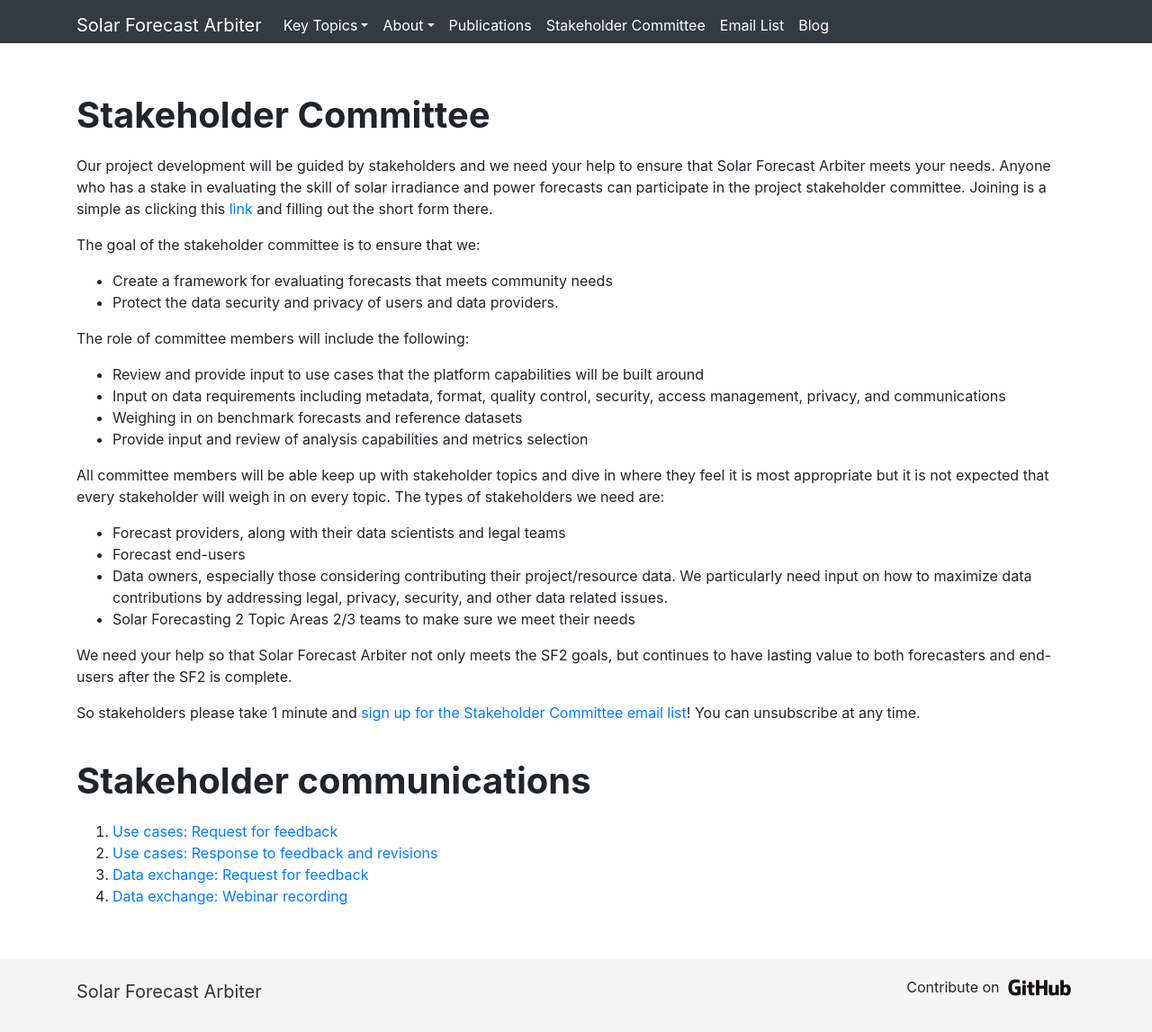
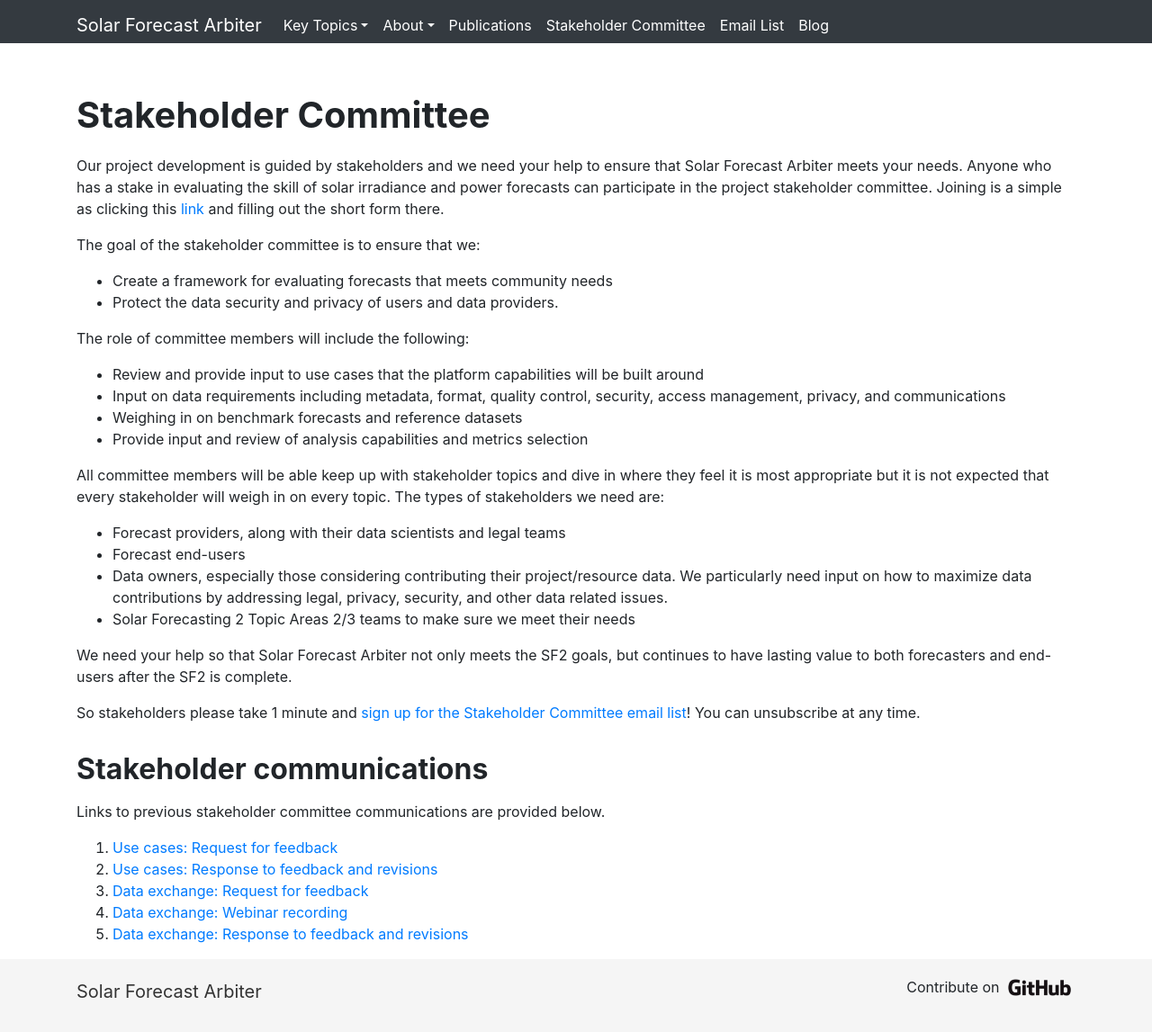
Before and after one commit to SolarArbiter/SolarArbiter.github.io, a Jekyll site: the page built from stakeholdercommittee.md, in a window 1280 px wide and 1147 px high. Shown: the whole window at 90% size. Built offline with Jekyll 4.4.1, drawn with Linux system fonts in a browser that asks for light colours; comment, search, counter and statistics services are not loaded; our own code applies the rules of GitHub Pages for plain Markdown files.

Commit message:
data exchange rev email link (#65)

```diff
--- a/stakeholdercommittee.md
+++ b/stakeholdercommittee.md
@@ -6,7 +6,7 @@ redirect_from: "/StakeHolderCommitteeInfo/"
 
 # Stakeholder Committee
 
-Our project development will be guided by stakeholders and we need your help to ensure that Solar Forecast Arbiter meets your needs.  Anyone who has a stake in evaluating the skill of solar irradiance and power forecasts can participate in the project stakeholder committee.  Joining is a simple as clicking this [link](/emaillist) and filling out the short form there.
+Our project development is guided by stakeholders and we need your help to ensure that Solar Forecast Arbiter meets your needs.  Anyone who has a stake in evaluating the skill of solar irradiance and power forecasts can participate in the project stakeholder committee.  Joining is a simple as clicking this [link](/emaillist) and filling out the short form there.
 
 The goal of the stakeholder committee is to ensure that we:
 * Create a framework for evaluating forecasts that meets community needs
@@ -29,9 +29,12 @@ We need your help so that Solar Forecast Arbiter not only meets the SF2 goals, b
 So stakeholders please take 1 minute and [sign up for the Stakeholder Committee email list](/emaillist)! You can unsubscribe at any time.
 
 
-# Stakeholder communications
+## Stakeholder communications
+
+Links to previous stakeholder committee communications are provided below.
 
 1. [Use cases: Request for feedback](https://mailchi.mp/15206f8cd8cb/feedback-request-for-use-cases?e=%5BUNIQID%5D)
 1. [Use cases: Response to feedback and revisions](https://mailchi.mp/ce0724ef08ff/revised-used-cases-ready-for-review?e=%5BUNIQID%5D)
 1. [Data exchange: Request for feedback](https://mailchi.mp/c2bf820086d5/data-exchange-feedback-request)
 1. [Data exchange: Webinar recording](https://mailchi.mp/05f35ded731e/data-exchange-feedback-request-265293?e=[UNIQID])
+1. [Data exchange: Response to feedback and revisions](https://mailchi.mp/206cda88a2ec/data-exchange-revisions)
```
